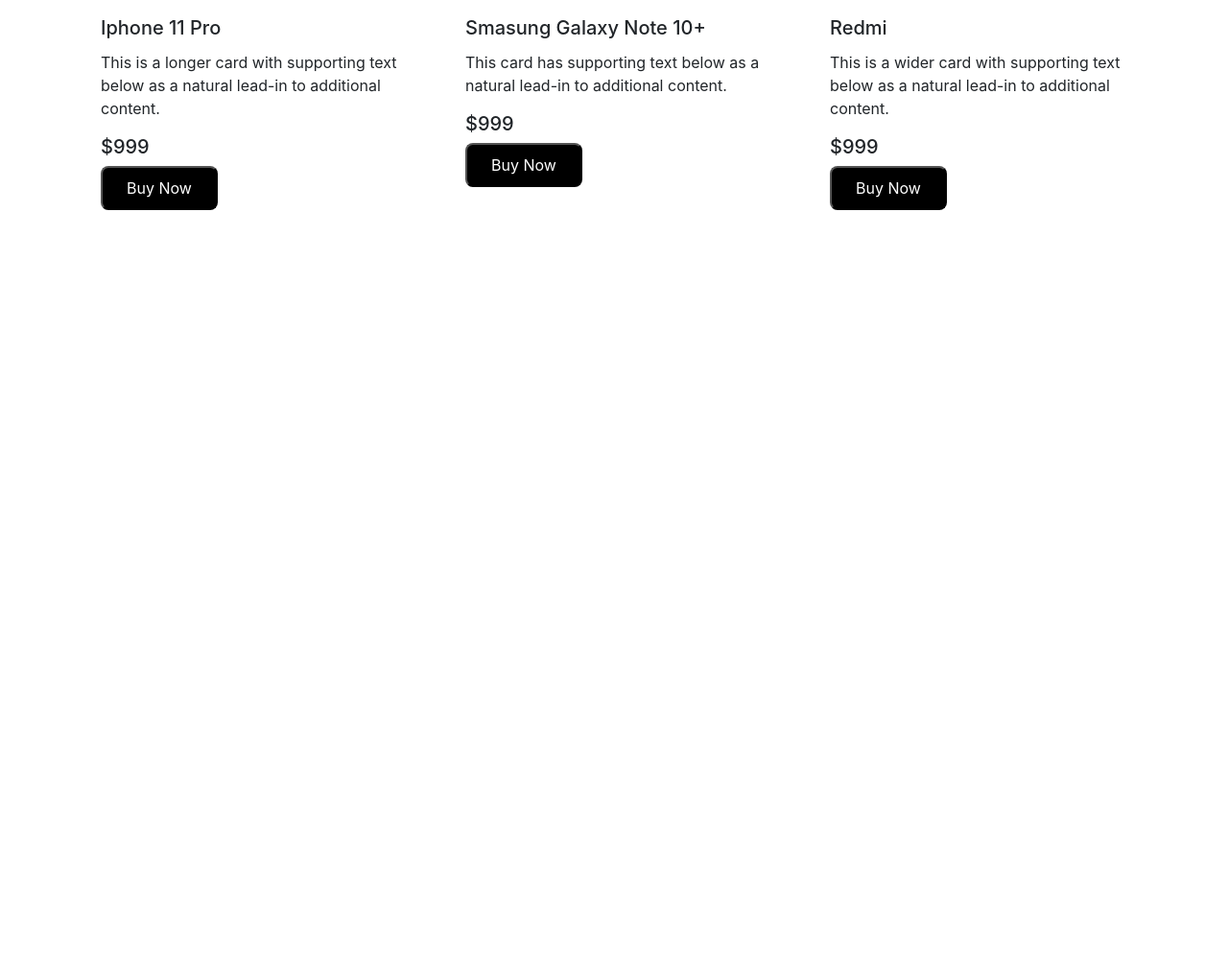
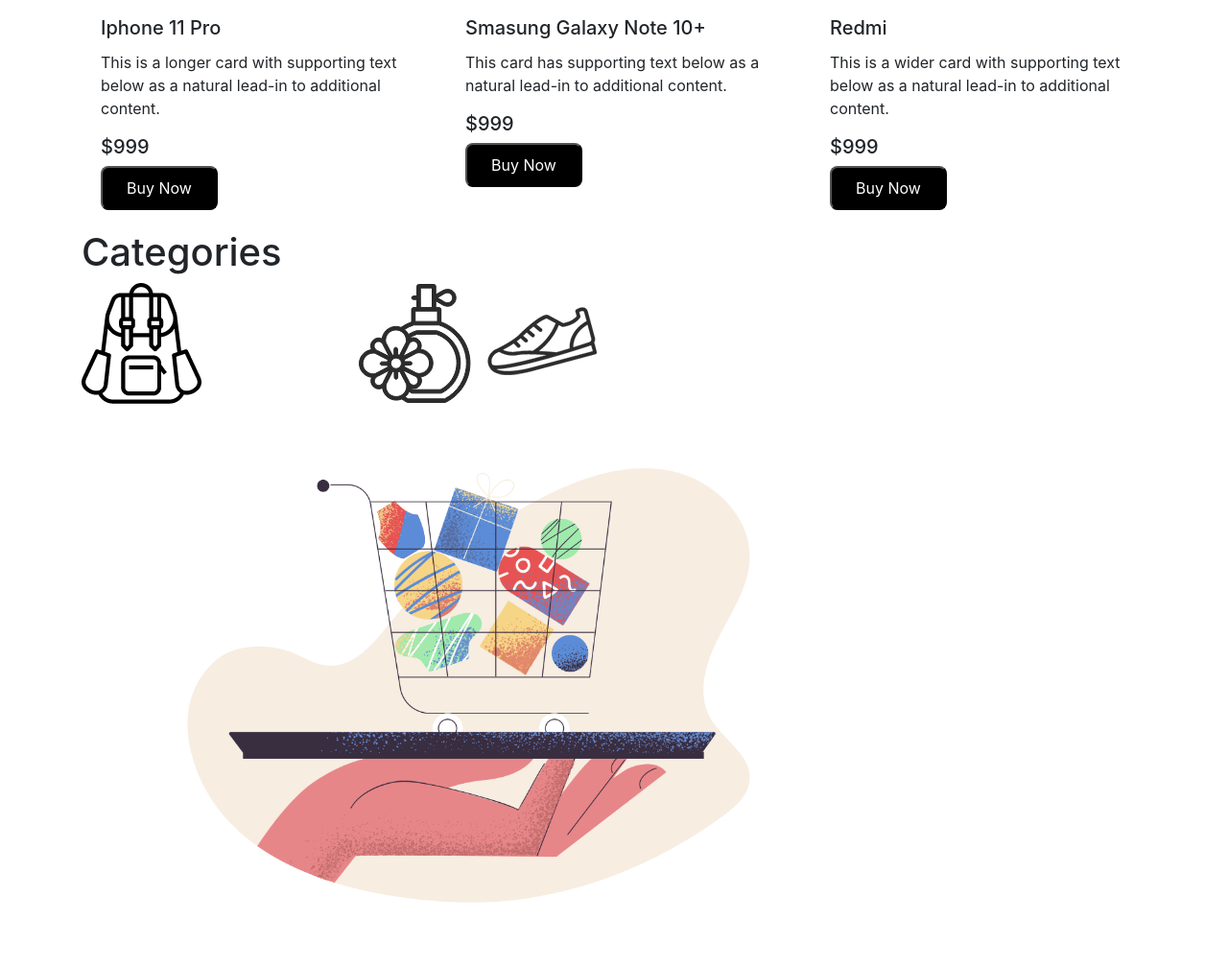
Before and after one commit to platobala/DG-WORLD-POWER-ECOMMERCE, a plain HTML site: page index.html in a window 1280 px wide. Shown: the part 1846-2854 px from the top of the page at 96% size. Before the commit the page ends 2085 px from the top, so only its background shows below. Drawn offline with nearby package versions, Linux system fonts and the light colour scheme.

Commit message:
categories not completed

```diff
--- a/index.html
+++ b/index.html
@@ -151,6 +151,24 @@
           </div>
         </div>
       </div>
+      <div class="container categories">
+        <h1>Categories</h1>
+        <div class="row">
+          <div class="col-md-3">
+            <img src="images/Categories/bag.png" alt="">
+          </div>
+          <div class="col-md-3 bs">
+            <img src="images/Categories/perfume.png" alt="">
+            <img src="images/Categories/shoe.png" alt="">
+          </div>
+        </div>
+        <div class="row">
+          <div class="col-md-6">
+            <img src="images/Categories/pale-order.png" alt="">
+          </div>
+        </div>
+
+      </div>
 
 
     <script src="https://code.jquery.com/jquery-3.5.1.slim.min.js" integrity="sha384-DfXdz2htPH0lsSSs5nCTpuj/zy4C+OGpamoFVy38MVBnE+IbbVYUew+OrCXaRkfj" crossorigin="anonymous"></script>
```
Also changed, not shown: style.css (line endings or trailing spaces).
